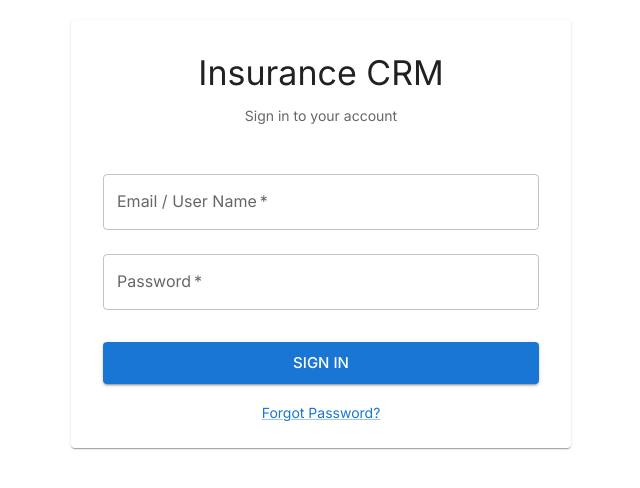
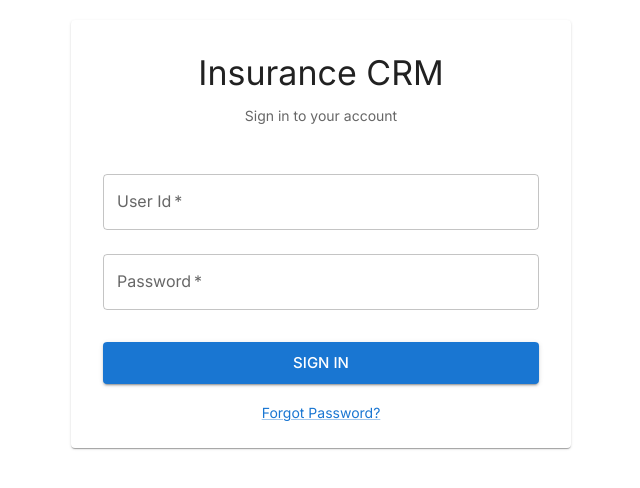
Before and after one commit to genai-jerry/insurance-app-base, a React (Vite) app in the folder frontend/: page /login in a window 1280 px wide. Shown: the part 166-654 px from the top of the page, without its empty margins (319-959 px from the left). Built offline with nearby package versions, Linux system fonts and the light colour scheme.

Commit message:
feat(login): relabel identifier field as User Id
Renames the login page's identifier field label from "Email / User Name" to "User Id" per issue request.

Co-Authored-By: Claude Sonnet 5 <noreply@anthropic.com>

```diff
--- a/frontend/src/pages/auth/Login.tsx
+++ b/frontend/src/pages/auth/Login.tsx
@@ -81,7 +81,7 @@ export const Login = () => {
               <TextField
                 fullWidth
                 required
-                label="Email / User Name"
+                label="User Id"
                 margin="normal"
                 {...register('email', {
                   required: 'Email is required',
```
Also changed, not shown: 1 other file (tests, documents, lock files or other folders).
